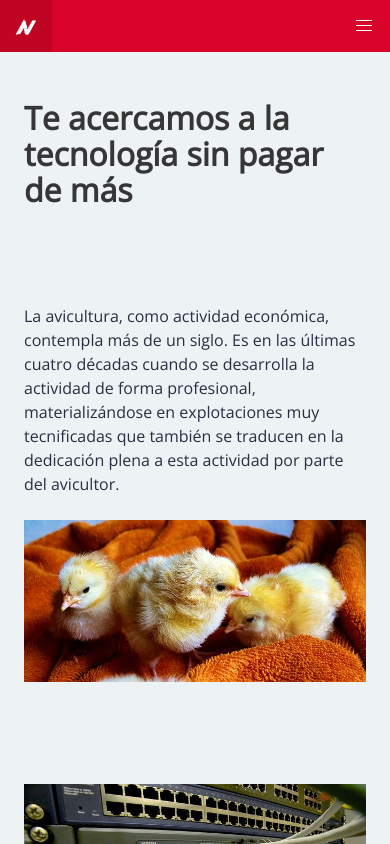
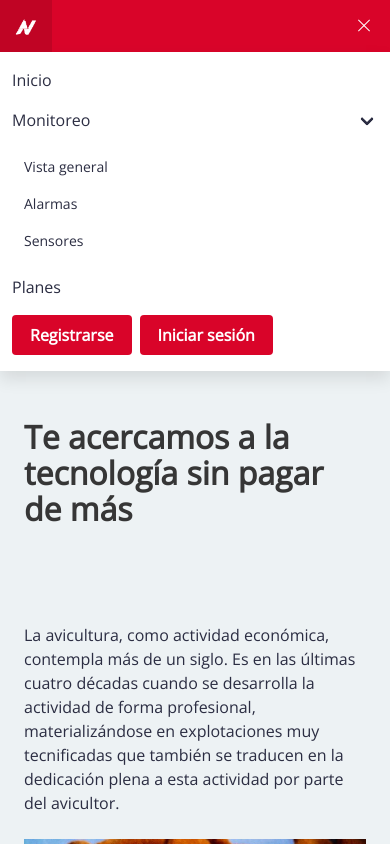
Before and after one commit to emabenetti/Nethersoft-Site, a website: page index.html in a window 390 px wide. Both pictures are taken after a click on the button 364 px from the left and 26 px from the top of the page. Shown: the top 844 px of the page. Drawn offline with nearby package versions, Linux system fonts and the light colour scheme; files that its build step writes are made by us from their sources.

Commit message:
Agregado archivo JS y configurado el burguer menu del top nav

```diff
--- a/index.html
+++ b/index.html
@@ -7,6 +7,7 @@
   <meta name="viewport" content="width=device-width, initial-scale=1">
   <title>Nethersoft</title>
   <link rel="stylesheet" href="css/mystyles.css">
+  <script type="text/javascript" src="js/scripts.js"></script>
 
 </head>
 
@@ -25,14 +26,14 @@
         <img src="media/nethersoft.png" width="auto" height="auto">
       </a>
 
-      <a role="button" class="navbar-burger" aria-label="menu" aria-expanded="false" data-target="navbarBasicExample">
+      <a role="button" class="navbar-burger" aria-label="menu" aria-expanded="false" data-target="navMenu">
         <span aria-hidden="true"></span>
         <span aria-hidden="true"></span>
         <span aria-hidden="true"></span>
       </a>
     </div>
 
-    <div id="navbarBasicExample" class="navbar-menu">
+    <div id="navMenu" class="navbar-menu">
       <div class="navbar-start">
         <a class="navbar-item" href="index.html">
           Inicio
--- /dev/null
+++ b/js/scripts.js
@@ -0,0 +1,27 @@
+// Script en vanilla JS para el hamburger menu
+
+document.addEventListener('DOMContentLoaded', () => {
+
+    // Get all "navbar-burger" elements
+    const $navbarBurgers = Array.prototype.slice.call(document.querySelectorAll('.navbar-burger'), 0);
+
+    // Check if there are any navbar burgers
+    if ($navbarBurgers.length > 0) {
+
+        // Add a click event on each of them
+        $navbarBurgers.forEach(el => {
+            el.addEventListener('click', () => {
+
+                // Get the target from the "data-target" attribute
+                const target = el.dataset.target;
+                const $target = document.getElementById(target);
+
+                // Toggle the "is-active" class on both the "navbar-burger" and the "navbar-menu"
+                el.classList.toggle('is-active');
+                $target.classList.toggle('is-active');
+
+            });
+        });
+    }
+
+});
```
